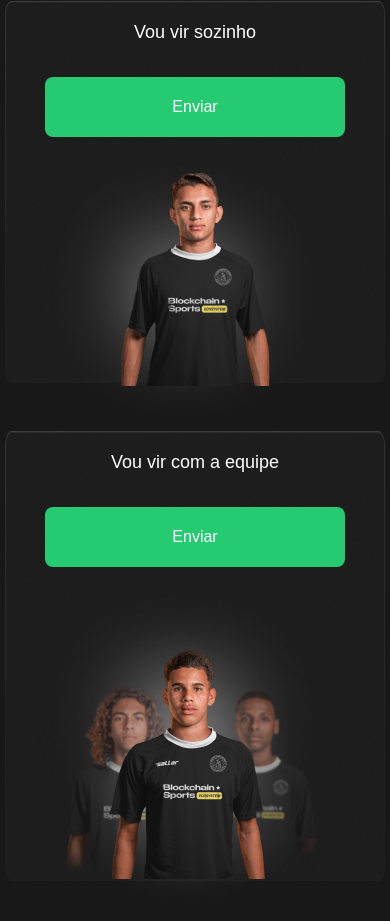
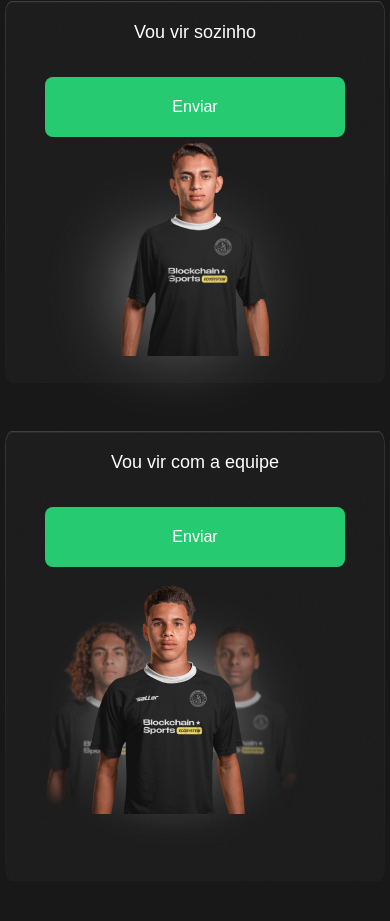
Before and after one commit to nikita-496/landing, a plain HTML site: page index.html in a window 390 px wide. Shown: the part 4340-5261 px from the top of the page. Drawn offline with nearby package versions, Linux system fonts and the light colour scheme; a web font is replaced by a local one.

Commit message:
fix mobile section last

```diff
--- a/assets/style.css
+++ b/assets/style.css
@@ -407,7 +407,7 @@ button:hover
 .sectiion-last-1-card-col-image__blur{
     position: absolute;
     z-index: 1;
-    left: 55px;
+    left: 50px;
     top: 120px;
 }
 .sectiion-last-1-card-col-image__blur_rigtht{
@@ -417,14 +417,13 @@ button:hover
 .sectiion-last-1-card-col-image__team{
     position: relative;
     z-index: 5;
-    top: 130px;
+    top: 100px;
 }
 .sectiion-last-1-card-col-image__man {
     left: 110px;
 }
 .sectiion-last-1-card-col-image__team{
-    left: 50px;
-    top: 165px;
+    left: 30px;
 }
 .sectiion-last-1-card-row .border-box-container{
     background: url('../img/grass.png') no-repeat;
```
